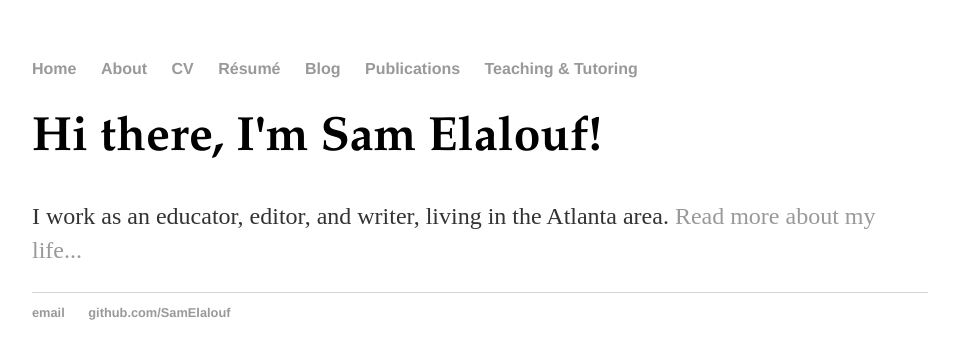
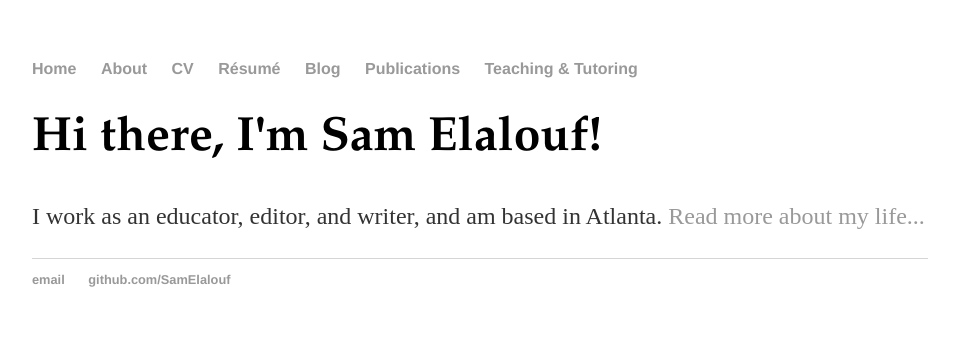
Before and after one commit to SamElalouf/samelalouf.github.io, a Jekyll site: the page built from index.html, in a window 1280 px wide. Shown: the top 359 px of the page, without its empty margins (160-1119 px from the left). Built offline with Jekyll 4.4.1, drawn with Linux system fonts in a browser that asks for light colours.

Commit message:
Update index.html

```diff
--- a/index.html
+++ b/index.html
@@ -4,5 +4,5 @@ title: Sam Elalouf
 ---
 <div class="blurb">
 	<h1 style="font-family:Garamond; style="font-size: 28px;">Hi there, I'm Sam Elalouf!</h1>
-	<p>I work as an educator, editor, and writer, living in the Atlanta area. <a href="/about">Read more about my life...</a></p>
+	<p>I work as an educator, editor, and writer, and am based in Atlanta. <a href="/about">Read more about my life...</a></p>
 </div><!-- /.blurb -->
```
